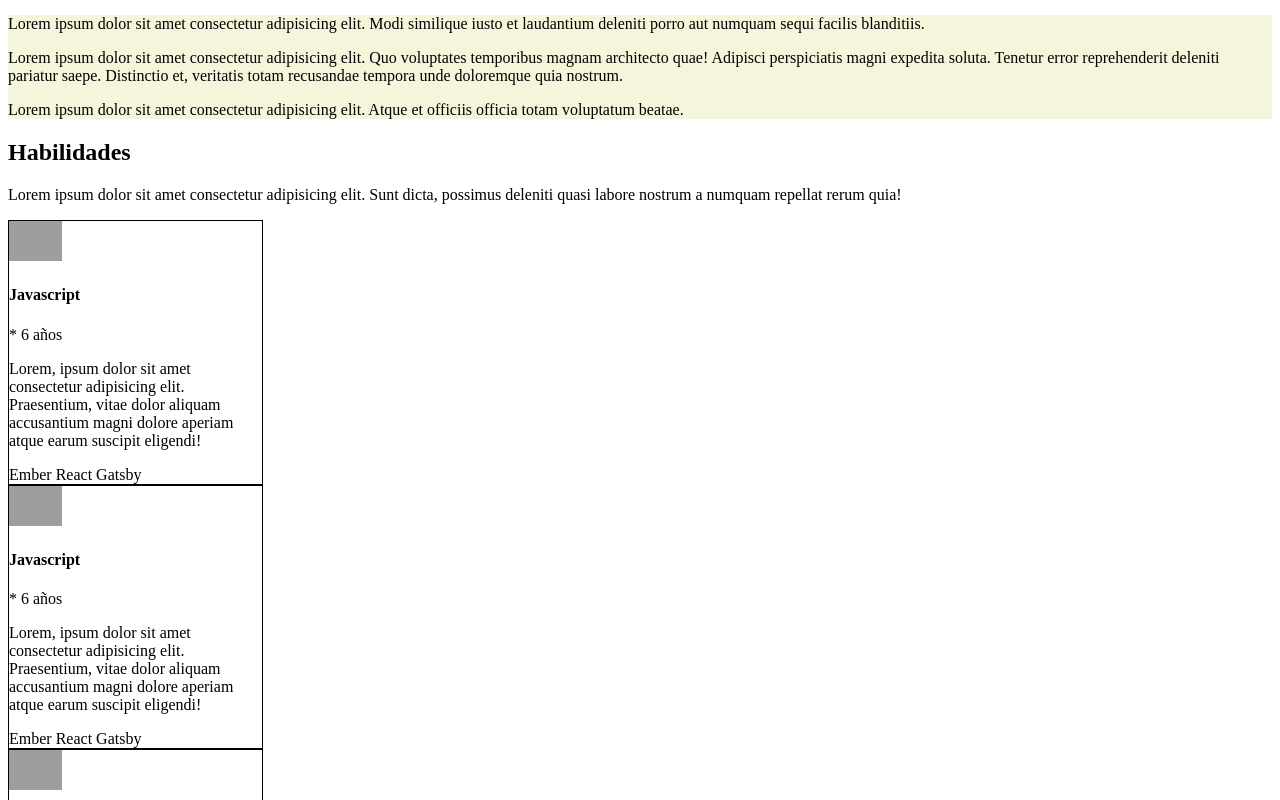
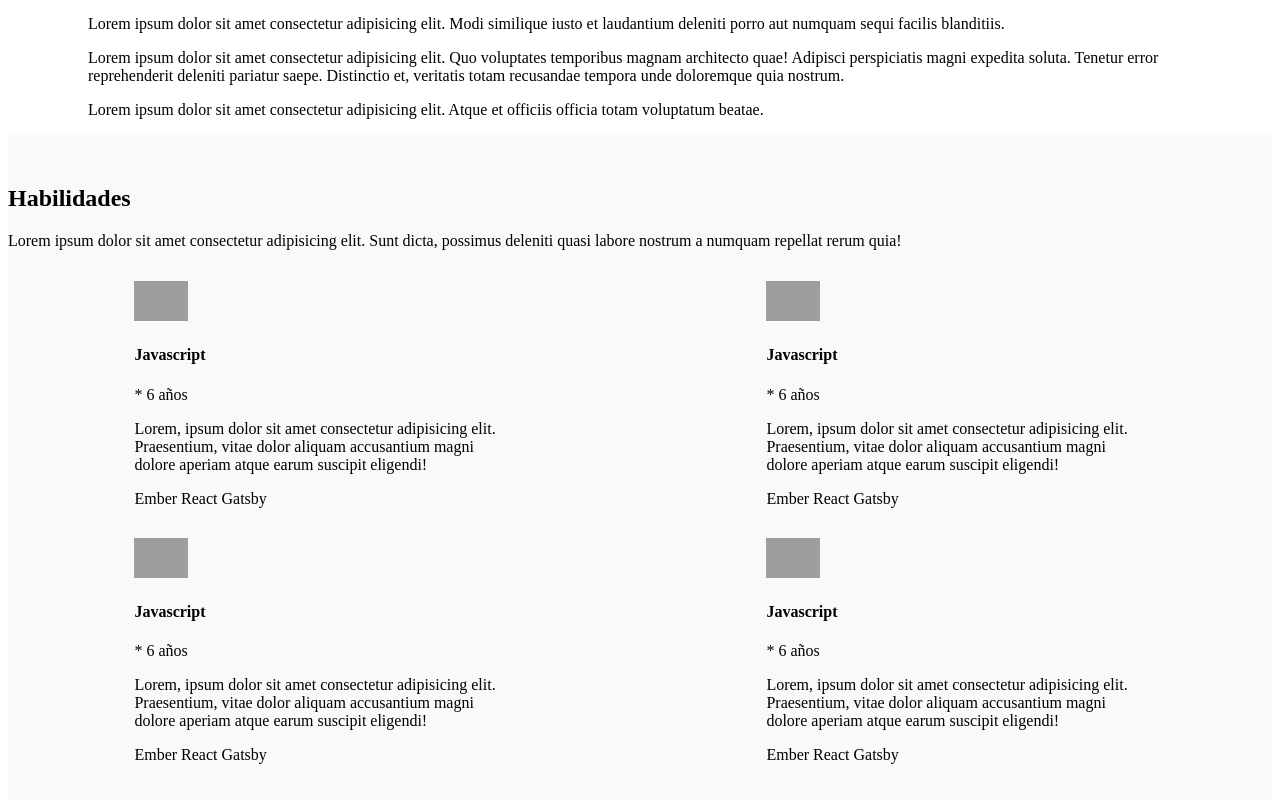
Before and after one commit to montoyaguzman/master-marvel-code, a plain HTML site: page 02-HTML/portfolio/index.html in a window 1280 px wide. Shown: the part 460-1260 px from the top of the page. Drawn offline with Linux system fonts and the light colour scheme; grey boxes are pictures that could not be loaded.

Commit message:
seccion de habilidades

```diff
--- a/02-HTML/portfolio/index.html
+++ b/02-HTML/portfolio/index.html
@@ -28,7 +28,7 @@
   </nav>
   <!-- Finaliza navbar -->
   <!-- Inicia header -->
-  <header style="background-color: chartreuse;">
+  <header>
     <img src="img/avatar.jpg" alt="Esto soy you" width="30%">
     <div style="display: inline; position: absolute; padding: 15px 50px 15px 50px;">
       <h4>
@@ -47,7 +47,7 @@
   </header>
   <!-- Finaliza header -->
   <!-- Inicia sección de descripción -->
-  <section style="background-color: beige;">
+  <section style="padding: 0px 80px 0px 80px;">
     <p>
       Lorem ipsum dolor sit amet consectetur adipisicing elit. Modi similique iusto et laudantium deleniti porro aut
       numquam sequi facilis blanditiis.
@@ -64,14 +64,16 @@
   </section>
   <!-- Finaliza sección de descripción -->
   <!-- Inicia sección de habilidades -->
-  <section>
+  <section style="background-color: #f9f9fa; padding: 30px 0px 30px 0px;">
     <h2>Habilidades</h2>
     <p>Lorem ipsum dolor sit amet consectetur adipisicing elit. Sunt dicta, possimus deleniti quasi labore nostrum a
       numquam repellat rerum quia!</p>
-    <div>
+    <div style="display: inline-flex;">
+      <div style="display: inline">
         <!-- Inicia tarjeta de lenguaje de programación -->
-      <div style="border: 1px solid #000; width: 20%;">
+        <div style="display: inline;">
           <!-- Inicia bloque superior -->
+          <div style="width: 60%; margin: auto; padding: 15px 0px 15px 0px">
             <div>
               <img
                 src="https://upload.wikimedia.org/wikipedia/commons/thumb/1/18/ISO_C%2B%2B_Logo.svg/1200px-ISO_C%2B%2B_Logo.svg.png"
@@ -93,10 +95,12 @@
               <span>React</span>
               <span>Gatsby</span>
             </div>
+          </div>
           <!-- Finaliza bloque bajo -->
         </div>
         <!-- Finaliza tarjeta de lenguaje de programación -->
-      <div style="border: 1px solid #000;  width: 20%;">
+        <div style="display: inline">
+          <div style="width: 60%; margin: auto; padding: 15px 0px 15px 0px">
             <div>
               <img
                 src="https://upload.wikimedia.org/wikipedia/commons/thumb/1/18/ISO_C%2B%2B_Logo.svg/1200px-ISO_C%2B%2B_Logo.svg.png"
@@ -115,7 +119,11 @@
               <span>Gatsby</span>
             </div>
           </div>
-      <div style="border: 1px solid #000; width: 20%;">
+        </div>
+      </div>
+      <div style="display: inline">
+        <div style="display: inline">
+          <div style="width: 60%; margin: auto; padding: 15px 0px 15px 0px">
             <div>
               <img
                 src="https://upload.wikimedia.org/wikipedia/commons/thumb/1/18/ISO_C%2B%2B_Logo.svg/1200px-ISO_C%2B%2B_Logo.svg.png"
@@ -134,7 +142,9 @@
               <span>Gatsby</span>
             </div>
           </div>
-      <div style="border: 1px solid #000; width: 20%;">
+        </div>
+        <div style="display: inline">
+          <div style="width: 60%; margin: auto; padding: 15px 0px 15px 0px">
             <div>
               <img
                 src="https://upload.wikimedia.org/wikipedia/commons/thumb/1/18/ISO_C%2B%2B_Logo.svg/1200px-ISO_C%2B%2B_Logo.svg.png"
@@ -153,6 +163,9 @@
               <span>Gatsby</span>
             </div>
           </div>
+        </div>
+      </div>
+
     </div>
   </section>
   <!-- Finaliza sección de habilidades -->
```
Lines whose indentation alone changed are shown as unchanged.
